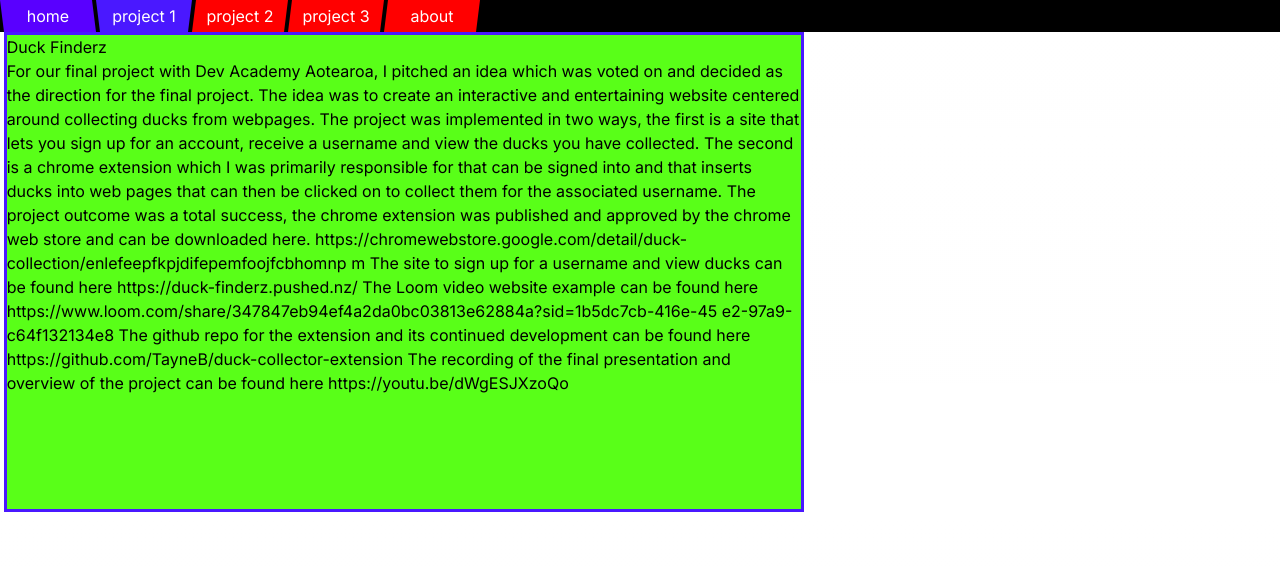
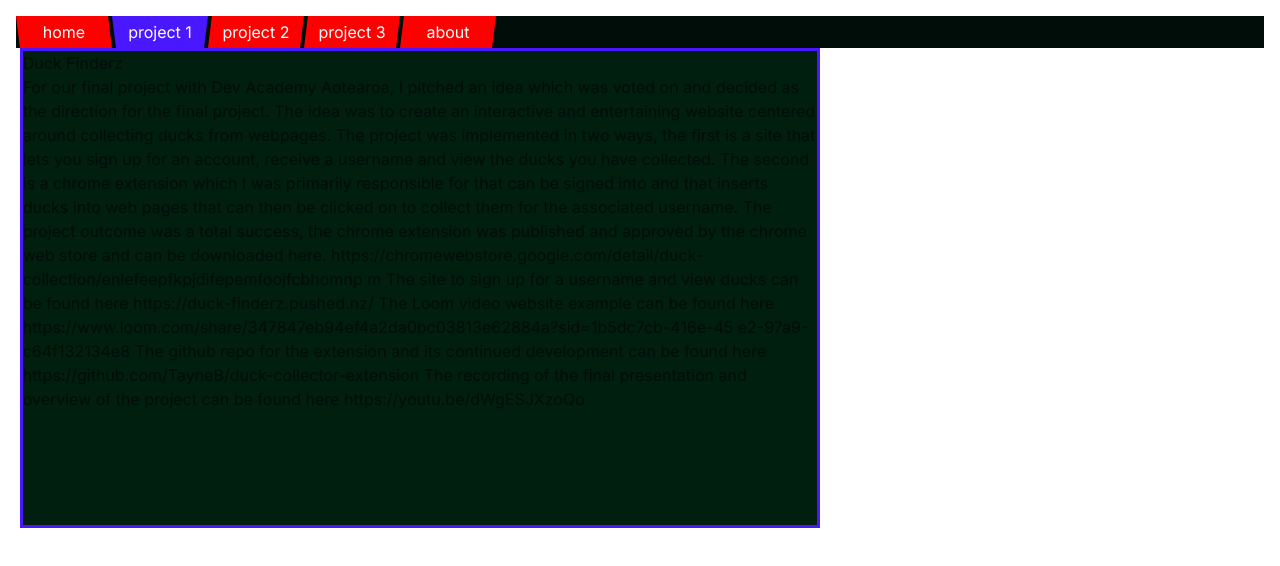
Before and after one commit to TayneB/portfol-marbware, a Next.js app: page /project1 in a window 1280 px wide. Shown: the top 566 px of the page. Built offline with nearby package versions, Linux system fonts and the light colour scheme.

Commit message:
color scheme update mgs2 codec

```diff
--- a/src/app/globals.css
+++ b/src/app/globals.css
@@ -3,7 +3,7 @@
 @tailwind utilities;
 
 :root {
-  --foreground-rgb: 0, 0, 0;
+  --foreground-rgb: 0, 13, 8;
   --background-start-rgb: 255, 255, 255;
   --background-end-rgb: 255, 255, 255;
 }
@@ -11,12 +11,14 @@
 @media (prefers-color-scheme: dark) {
   :root {
     --foreground-rgb: 255, 255, 255;
-    --background-start-rgb: 0, 0, 0;
-    --background-end-rgb: 0, 0, 0;
+    --background-start-rgb: 0, 13, 8;
+    --background-end-rgb: 0, 13, 8;
   }
 }
 
 body {
+  margin: 1rem;
+
   color: rgb(var(--foreground-rgb));
   background: linear-gradient(
       to bottom,
@@ -28,7 +30,7 @@
 
 .nav-bar {
   list-style-type: none; /* Remove bullets */
-  background-color: #000000; /* Dark background */
+  background-color: #000d08; /* Dark background */
   overflow: hidden; /* Clear floats */
   display: flex; /* Use flexbox for horizontal layout */
   justify-content: left; /* Space out items */
@@ -97,8 +99,8 @@
 
 /* Content Pages */
 .page-content {
-  background-color: rgb(89, 255, 24);
-  outline: rgb(89, 255, 24), solid, 0.2rem;
+  background-color: #001f0f;
+  /* outline: rgb(89, 255, 24), solid, 0.2rem; */
   margin: 0 0 0 0.23rem;
   max-width: 50rem;
   min-height: 30rem;
```
